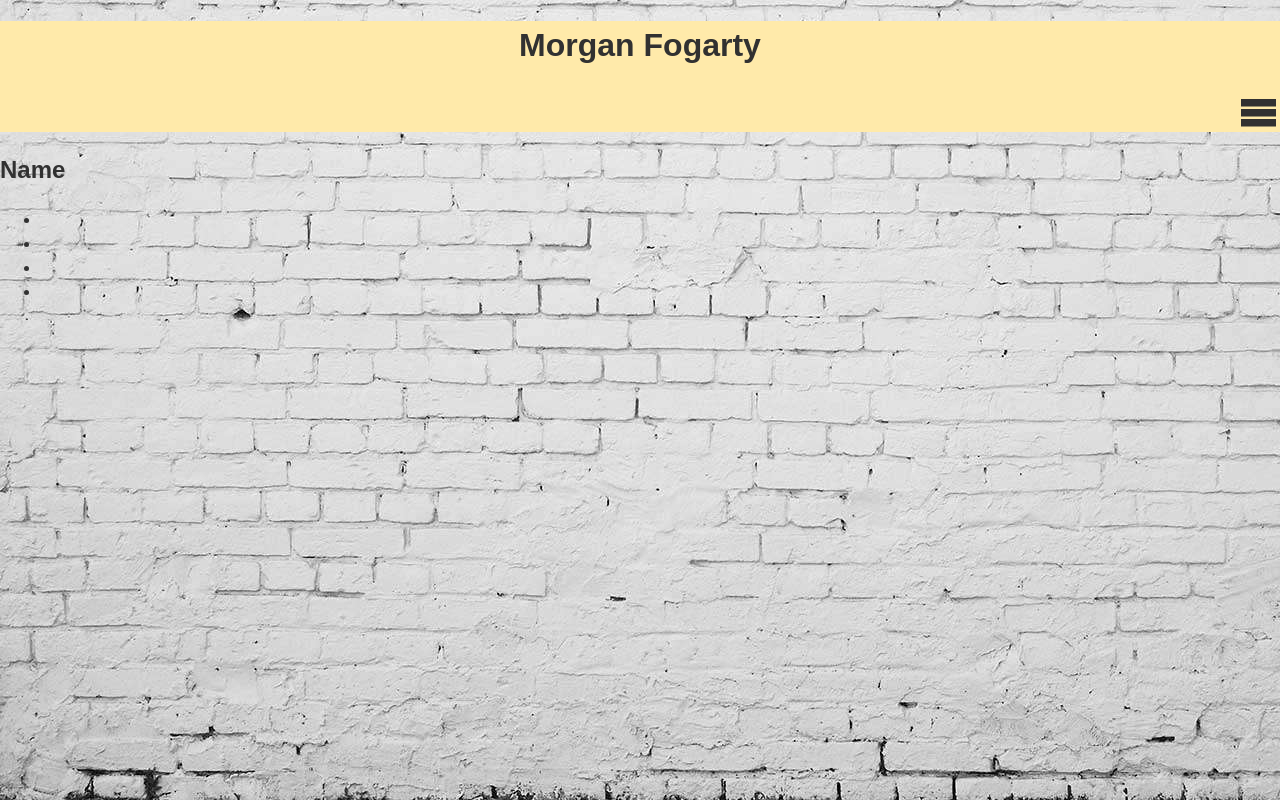
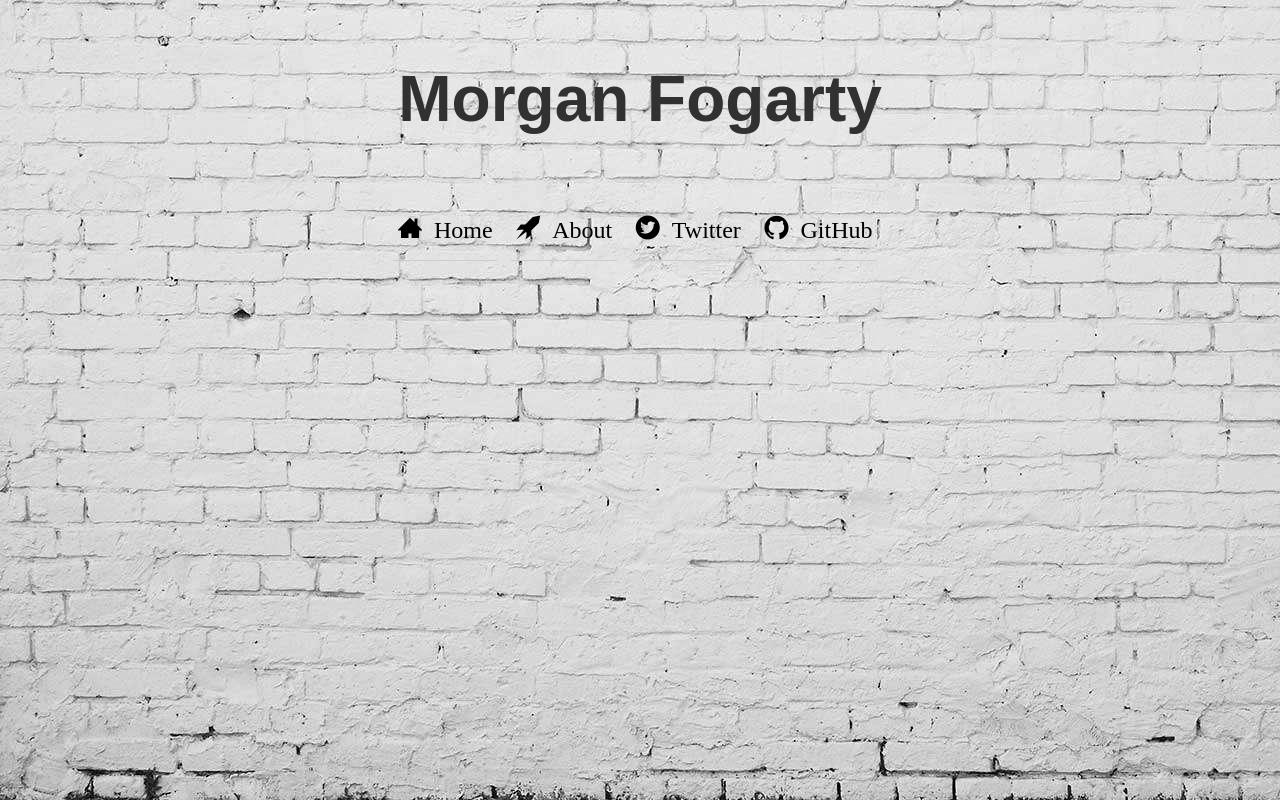
Before and after one commit to mofo37/portfolio, a plain HTML site: page index.html in a window 1280 px wide. Drawn offline with Linux system fonts and the light colour scheme; files whose address does not match are found by name.

Commit message:
made design responsive

```diff
--- a/base.css
+++ b/base.css
@@ -33,13 +33,13 @@ article {
 
 a, a:link, a:active {
   text-decoration: none;
-  color: #777;
+  color: black;
 }
 
 a:hover, a:focus {
-  color: #29506D;
+  color: black;
 }
 
 a:visited {
-  color: #AAA;
+  color: black;
 }
--- a/index.html
+++ b/index.html
@@ -3,12 +3,12 @@
   <meta charset="UTF-8">
   <head>
     <meta name="viewport" content="width=device-width, initial-scale=1">
-    <link rel="stylesheet" type="text/css" href="style.css">
+    <link rel="stylesheet" href="base.css">
+    <link rel="stylesheet" href="normalize.css">
     <link rel="stylesheet" href="icon.css">
-    <link rel="stylesheet" href="normalize.css">
-    <link rel="stylesheet" href="base.css">
-    <link rel="stylesheet" href="layout.css">
     <link rel="stylesheet" href="modules.css">
+    <link rel="stylesheet" href="layout.css" />
+    <link rel="stylesheet" href="style.css">
     <title>Morgan Fogarty</title>
   </head>
   <body>
@@ -25,7 +25,7 @@
           </ul>
         </nav>
     </header>
-    <div class="article">
+    <!--<div class="article">
     <h2 class="name">Name</h2>
       <ul>
         <li class="project-image"></li>
@@ -33,9 +33,9 @@
         <li class="project-link"></li>
         <li class="description"></li>
       </ul>
-  </div>
+  </div>-->
     <footer>
     </footer>
-    <script src="app.js"></script>
+    <!--<script src="app.js"></script>-->
   </body>
 </html>
--- a/layout.css
+++ b/layout.css
@@ -29,6 +29,7 @@
   .heading-group-h1 {
     padding: .1em .1em .1em 2em;
     float: none;
+    display: block;
   }
 
   #filters select {
@@ -40,4 +41,18 @@
     width: 20em;
     display: inline;
   }
+
+  .icon-menu {
+    display: none;
+  }
+
+  .main-nav ul {
+    display: block;
+    margin: 0 auto;
+    text-align: center;
+  }
+
+  .main-nav ul li {
+    display: inline-block;
+  }
 }
--- a/modules.css
+++ b/modules.css
@@ -1,7 +1,3 @@
-.site-header {
-  background: #FFEAAA;
-}
-
 .heading-group-h1 {
   float: left;
   padding: 0 0 .2em 1em;
@@ -44,7 +40,7 @@
 }
 
 .byline {
-  color: #777;
+  color: black;
 }
 
 .byline a {
```
